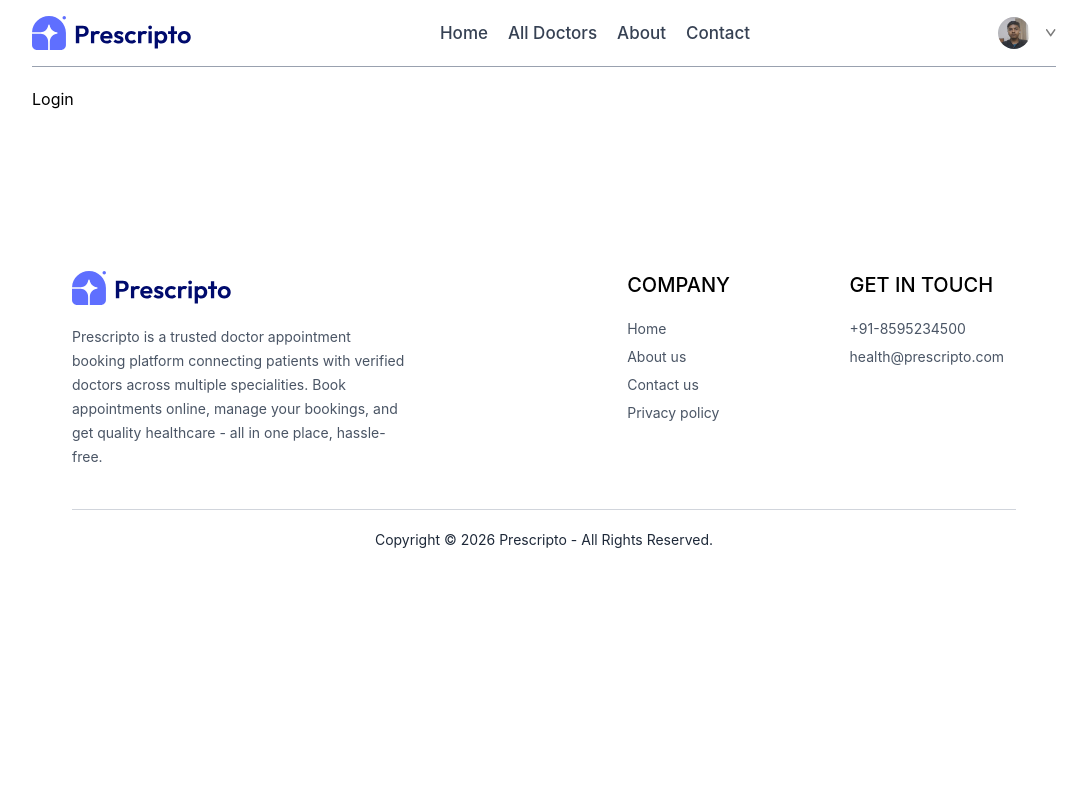
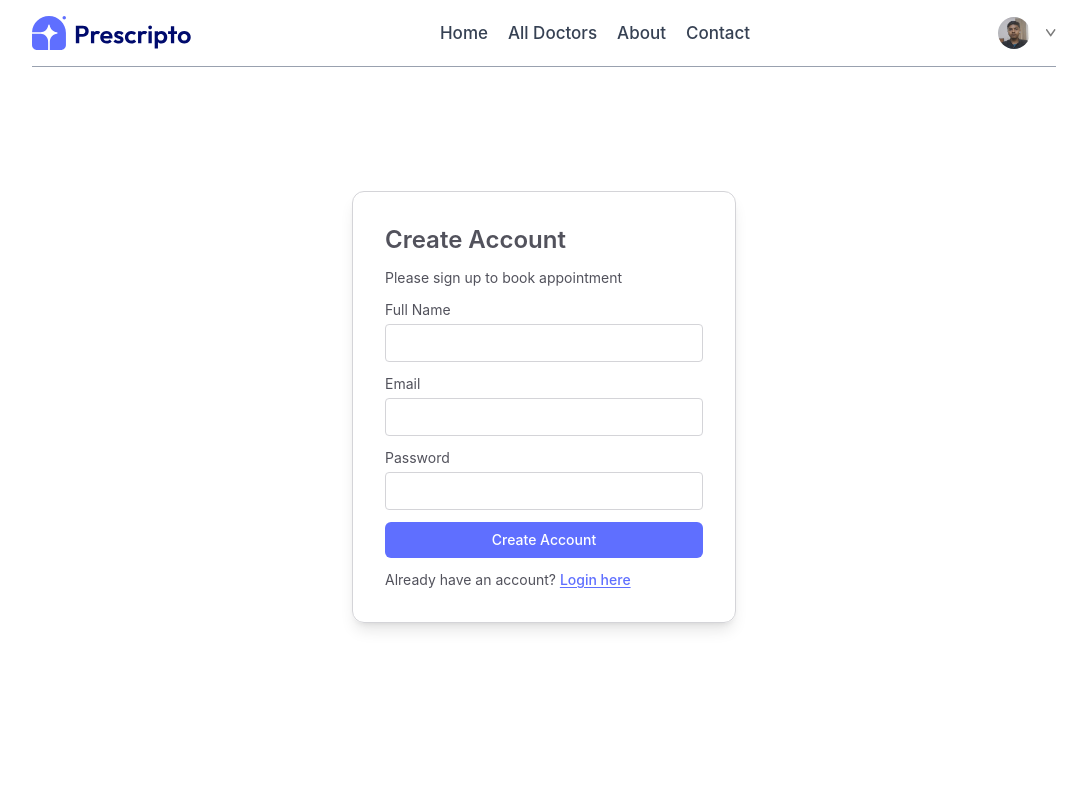
Before and after one commit to Rakeshbhandary08/Doctor_Appointment_Booking_System, a React (Vite) app: page /login in a window 1280 px wide. Shown: the top 800 px of the page, without its empty margins (96-1183 px from the left). Built offline with nearby package versions, Linux system fonts and the light colour scheme.

Commit message:
loginPage

```diff
--- a/src/components/Footer.jsx
+++ b/src/components/Footer.jsx
@@ -18,8 +18,8 @@ const Footer = () => {
                 <p className='text-xl font-medium mb-3 md:mb-5'>COMPANY</p>
                 <ul className='flex flex-col text-gray-600 gap-2'>
                     <li onClick={()=>{navigate("/");scroll(0,0)}}  className='cursor-pointer'>Home</li>
-                    <li onClick={()=>navigate("/about")} className='cursor-pointer'>About us</li>
-                    <li onClick={()=>navigate("/contact")} className='cursor-pointer'>Contact us</li>
+                    <li onClick={()=>{navigate("/about");scroll(0,0)}} className='cursor-pointer'>About us</li>
+                    <li onClick={()=>{navigate("/contact");scroll(0,0)}} className='cursor-pointer'>Contact us</li>
                     <li className='cursor-pointer'>Privacy policy</li>
                 </ul>
             </div>
@@ -28,7 +28,7 @@ const Footer = () => {
             <div className=''>
                 <p className='text-xl font-medium mb-3 md:mb-5'>GET IN TOUCH</p>
                 <ul className='flex flex-col text-gray-600 gap-2'>
-                    <li>+91-8595234500</li>
+                    <li>+91-1234567890</li>
                     <li>health@prescripto.com</li>
                 </ul>
 
--- a/src/pages/About.jsx
+++ b/src/pages/About.jsx
@@ -1,5 +1,8 @@
 import React from "react";
 import { assets } from "../assets/assets";
+import { UserStar } from 'lucide-react';
+import { Waypoints } from 'lucide-react';
+import { ListCheck } from 'lucide-react';
 
 const About = () => {
   return (
@@ -42,15 +45,15 @@ const About = () => {
         </div>
         <div className="flex flex-col md:flex-row ">
           <div className="border  border-gray-300 px-10 md:px-16 py-8 md:py-16 flex flex-col text-[15px] hover:bg-primary hover:text-white transition-all duration-500 text-gray-600 cursor-pointer gap-3">
-            <p className="ttext-md font-bold">EFFICIENCY:</p>
+            <p className="ttext-md font-bold tracking-wider flex items-center gap-1"> <ListCheck/> EFFICIENCY:</p>
             <p className="text-sm">Streamlined appointment scheduling that fits into your busy lifestyle.</p>
           </div>
           <div className="border  border-gray-300 px-10 md:px-16 py-8 md:py-16 flex flex-col text-[15px] hover:bg-primary hover:text-white transition-all duration-500 text-gray-600 cursor-pointer gap-3">
-            <p className=" font-bold">CONVENIENCE:</p>
+            <p className=" font-bold tracking-wide flex gap-1"> <Waypoints/> CONVENIENCE:</p>
             <p className="text-sm">Access to a network of trusted healthcare professionals in your are</p>
           </div>
           <div className="border border-gray-300 px-10 md:px-16 py-8 md:py-16 flex flex-col text-[15px] hover:bg-primary hover:text-white transition-all duration-500 text-gray-600 cursor-pointer gap-3">
-            <p className=" font-bold">PERSONALIZATION:</p>
+            <p className="flex items-center gap-1 font-bold tracking-wide"> <UserStar/> PERSONALIZATION:</p>
             <p className="text-sm">Tailored recommendations and reminders to help you stay on top of your health.</p>
           </div>
         </div>
--- a/src/pages/Contact.jsx
+++ b/src/pages/Contact.jsx
@@ -1,9 +1,29 @@
-import React from 'react'
+import React from "react";
+import { assets } from "../assets/assets";
+import { HousePlus } from 'lucide-react';
+import { HeartHandshake } from 'lucide-react';
 
 const Contact = () => {
   return (
-    <div>Contact</div>
-  )
-}
+    <div className="  flex flex-col gap-8 py-8">
+      <p className="text-2xl text-center text-gray-600 ">
+        CONTACT <span className="font-semibold text-gray-800">US</span>
+      </p>
+      <div className="flex flex-col md:flex-row justify-center gap-7" >
+        <img className="w-full max-w-[360px]" src={assets.contact_image}></img>
+        <div className="flex flex-col gap-5  py-5">
+          <p className="flex items-center gap-1 text-lg font-semibold text-gray-700  "><HousePlus/> OUR OFFICE</p>
+          <p className="text-gray-500 -mt-3">
+            00000 Cybercity <br /> Suite 000, Gurugram, India
+          </p>
+          <p className="text-gray-500 -mt-2">Tel: (000) 000-0000 <br/> Email: health@prescripto.com</p>
+          <p className="flex gap-1 items-center text-lg font-semibold text-gray-700 mt-3"> <HeartHandshake/> CAREERS AT PRESCRIPTO</p>
+          <p className="text-gray-500 cursor-pointer -mt-3"><span className="underline underline-offset-2 text-gray-500/80">Learn more</span> about our teams and job openings.</p>
+          <button className="mt-1 border border-gray-800 py-3 self-center md:self-start px-6 hover:bg-primary hover:text-white hover:border-gray-100 transition-all duration-500 cursor-pointer" >Explore Jobs</button>
+        </div>
+      </div>
+    </div>
+  );
+};
 
-export default Contact
+export default Contact;
--- a/src/pages/Login.jsx
+++ b/src/pages/Login.jsx
@@ -1,8 +1,41 @@
-import React from 'react'
+import React, { useState } from 'react'
 
 const Login = () => {
+  const [state,setState]=useState('Sign Up');
+  const [email,setEmail]=useState('');
+  const [password,setPassword]=useState('');
+  const [name,setName]=useState();
+
+  const onSubmitHandler = async(event) =>{
+    event.preventDefault();
+  }
+
   return (
-    <div>Login</div>
+    <form className=' min-h-[80vh] flex items-center'>
+        <div className='flex flex-col  items-start gap-3 m-auto  p-8 min-w-[340px] sm:min-w-96 border border-zinc-300 rounded-xl text-zinc-600 text-sm shadow-lg '>
+          <p className='text-2xl font-semibold'>{state === "Sign Up" ? "Create Account" :"Login"}</p>
+          <p>Please {state === "Sign Up" ? "sign up" :"log in"} to book appointment</p>
+
+          {state === "Sign Up" && <div className=' w-full'>
+            <p>Full Name</p>
+            <input className='border border-zinc-300 p-2 mt-1 w-full rounded' type="text" onChange={(e)=>setName(e.target.value)} value={name} required/>
+          </div>}
+          <div className=' w-full'>
+            <p>Email</p>
+            <input className='border border-zinc-300 p-2 mt-1 w-full rounded' type="email" onChange={(e)=>setEmail(e.target.value)} value={email} required/>
+          </div>
+          <div className='w-full'>
+            <p>Password</p>
+            <input className='border border-zinc-300 p-2 mt-1 w-full rounded' type="password" onChange={(e)=>setPassword(e.target.value)} value={password} required/>
+          </div>
+          <button className='bg-primary cursor-pointer text-white w-full py-2 font-medium rounded-md'>{state === "Sign Up" ? "Create Account" : "Login"}</button>
+          {
+            state === "Sign Up" ?
+             <p>Already have an account? <span  onClick={()=>setState("Login")} className='text-primary underline underline-offset-2 cursor-pointer font-medium'>Login here</span></p>:
+             <p>Create a new Account? <span onClick={()=>setState("Sign Up")} className='text-primary underline underline-offset-2 cursor-pointer font-medium'>Click here</span></p>
+          }
+        </div>
+    </form>
   )
 }
 
```
